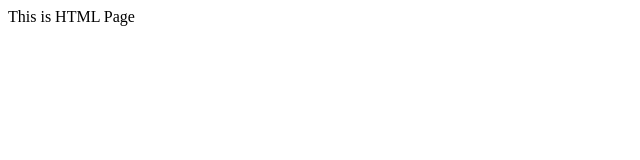
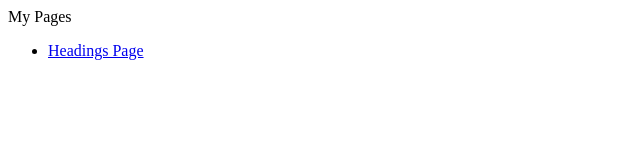
Before and after one commit to jiyawadhwa/mywebsite, a website: page public/html/index.html in a window 1280 px wide. Shown: the whole page, without its empty margins (0-640 px from the left). Drawn offline with Linux system fonts and the light colour scheme.

Commit message:
Added link to headings page

```diff
--- a/public/html/index.html
+++ b/public/html/index.html
@@ -1,6 +1,9 @@
 <html>
     <head></head>
     <body>
-        This is HTML Page
+        My Pages
+        <ul>
+            <li><a href='/headings'>Headings Page</a></li>
+        </ul>
     </body>
 </html>
```
